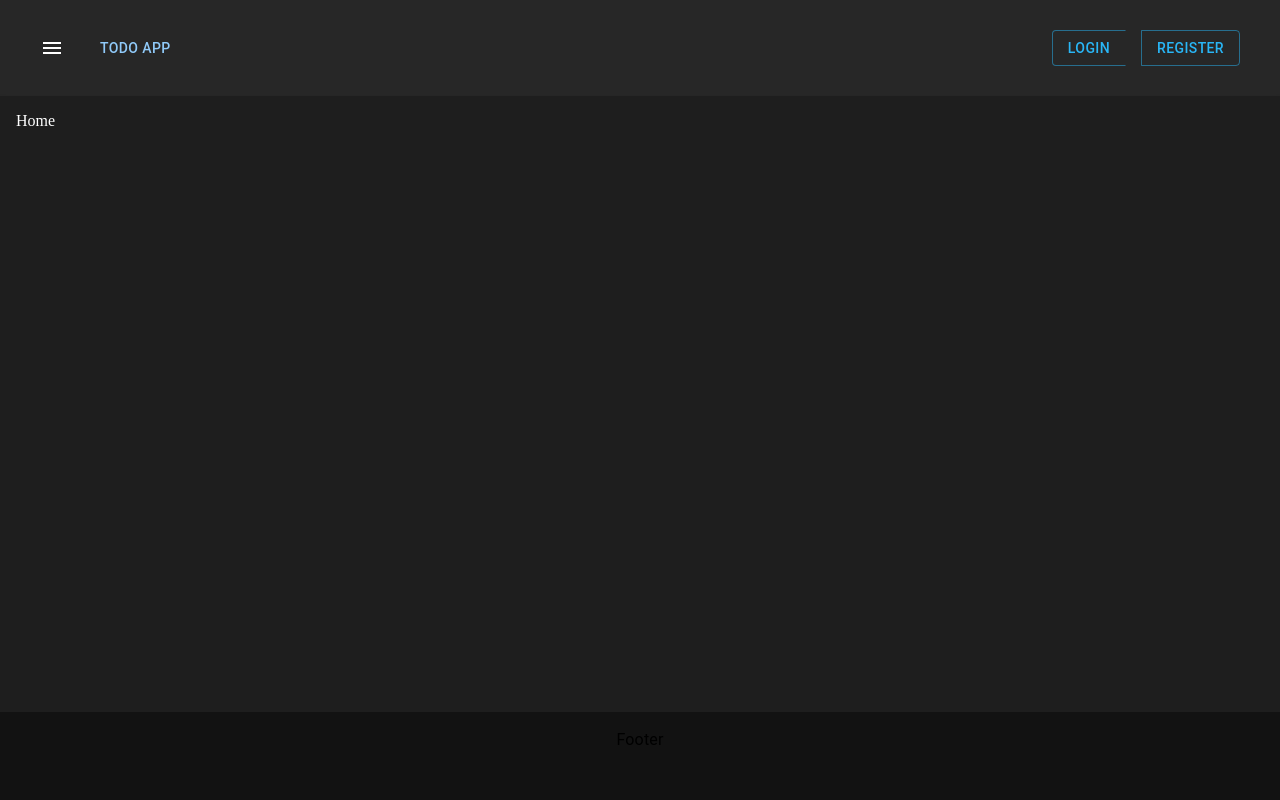
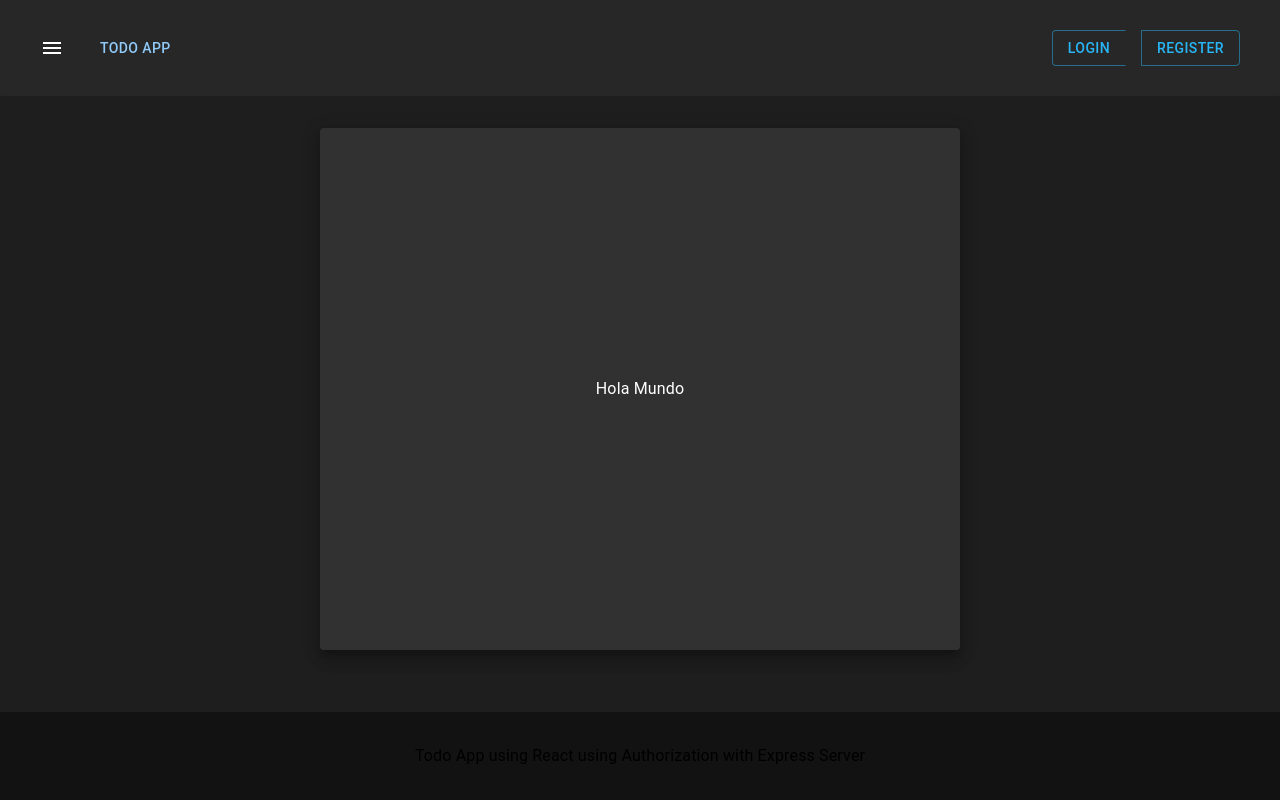
Before and after one commit to jhoacar/text-2-speech-todo-app, a React (Vite) app in the folder client/: page / in a window 1280 px wide. Built offline with nearby package versions, Linux system fonts and the light colour scheme.

Commit message:
added home page with other layout

```diff
--- a/client/src/components/Footer/index.jsx
+++ b/client/src/components/Footer/index.jsx
@@ -2,9 +2,16 @@ import { BottomNavigation, Typography } from '@mui/material';
 
 function Footer() {
   return (
-    <BottomNavigation sx={{ padding: '1rem' }}>
-      <Typography color="InfoText">
-        Footer
+    <BottomNavigation sx={{
+      padding: '1rem',
+      display: 'flex',
+      flexDirection: 'column',
+      justifyContent: 'center',
+      alignItems: 'center',
+    }}
+    >
+      <Typography color="InfoText" textAlign="center">
+        Todo App using React using Authorization with Express Server
       </Typography>
     </BottomNavigation>
   );
--- a/client/src/layout/index.jsx
+++ b/client/src/layout/index.jsx
@@ -12,7 +12,12 @@ function Layout({ children }) {
       </header>
       <article className={styles.article}>
         <Card sx={{ width: '100%', height: '100%', borderRadius: 'unset' }}>
-          <CardContent sx={{ padding: '1rem' }}>
+          <CardContent sx={{
+            padding: '1rem',
+            margin: '0rem',
+            height: '100%',
+          }}
+          >
             {children}
           </CardContent>
         </Card>
--- a/client/src/layout/index.module.css
+++ b/client/src/layout/index.module.css
@@ -12,6 +12,7 @@ body{
 
 .article{
     height: 100%;
+    max-width: 100%;
 }
 
 .footer{
--- a/client/src/pages/home/index.jsx
+++ b/client/src/pages/home/index.jsx
@@ -1,9 +1,36 @@
+import { Box, Paper, Typography } from '@mui/material';
 import Layout from '../../layout';
 
 function Home() {
   return (
     <Layout>
-      Home
+      <Box
+        sx={{
+          display: 'flex',
+          alignContent: 'center',
+          justifyContent: 'center',
+          width: '100%',
+          height: '90%',
+        }}
+      >
+        <Paper
+          elevation={10}
+          sx={{
+            display: 'flex',
+            flexDirection: 'column',
+            justifyContent: 'center',
+            alignItems: 'center',
+            gap: '2rem',
+            margin: '1rem',
+            maxWidth: '40rem',
+            width: '100%',
+          }}
+        >
+          <Typography>
+            Hola Mundo
+          </Typography>
+        </Paper>
+      </Box>
     </Layout>
   );
 }
```
